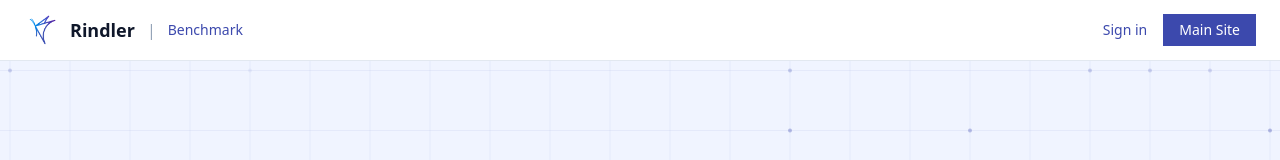
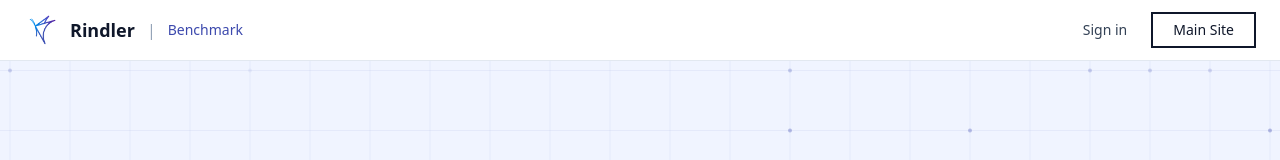
Before and after one commit to meetchie/agent-benchmark, a React (Vite) app in the folder web/: page / in a window 1280 px wide. Shown: the top 160 px of the page. Built offline with nearby package versions, Linux system fonts and the light colour scheme; no server answers.

Commit message:
fix: Main Site button matches rindler.ai style - dark outline, more spacing

```diff
--- a/web/src/components/BenchmarkHeader.tsx
+++ b/web/src/components/BenchmarkHeader.tsx
@@ -16,7 +16,7 @@ export function BenchmarkHeader({ onSignInClick }: BenchmarkHeaderProps) {
         <span className="text-sm font-medium text-[#3c49ad]">Benchmark</span>
       </div>
 
-      <div className="flex items-center gap-4">
+      <div className="flex items-center gap-6">
         <SignedIn>
           <UserButton afterSignOutUrl="/" />
         </SignedIn>
@@ -24,7 +24,7 @@ export function BenchmarkHeader({ onSignInClick }: BenchmarkHeaderProps) {
           {onSignInClick && (
             <button
               onClick={onSignInClick}
-              className="text-sm font-medium text-[#3c49ad] hover:text-[#2f3a8a]"
+              className="text-sm font-medium text-slate-700 hover:text-slate-900"
             >
               Sign in
             </button>
@@ -34,7 +34,7 @@ export function BenchmarkHeader({ onSignInClick }: BenchmarkHeaderProps) {
           href="https://rindler.ai"
           target="_blank"
           rel="noopener noreferrer"
-          className="text-sm font-medium text-white bg-[#3c49ad] px-4 py-1.5 hover:bg-[#2f3a8a] transition-colors"
+          className="text-sm font-medium text-slate-900 border-2 border-slate-900 px-5 py-1.5 hover:bg-slate-900 hover:text-white transition-colors"
         >
           Main Site
         </a>
```
